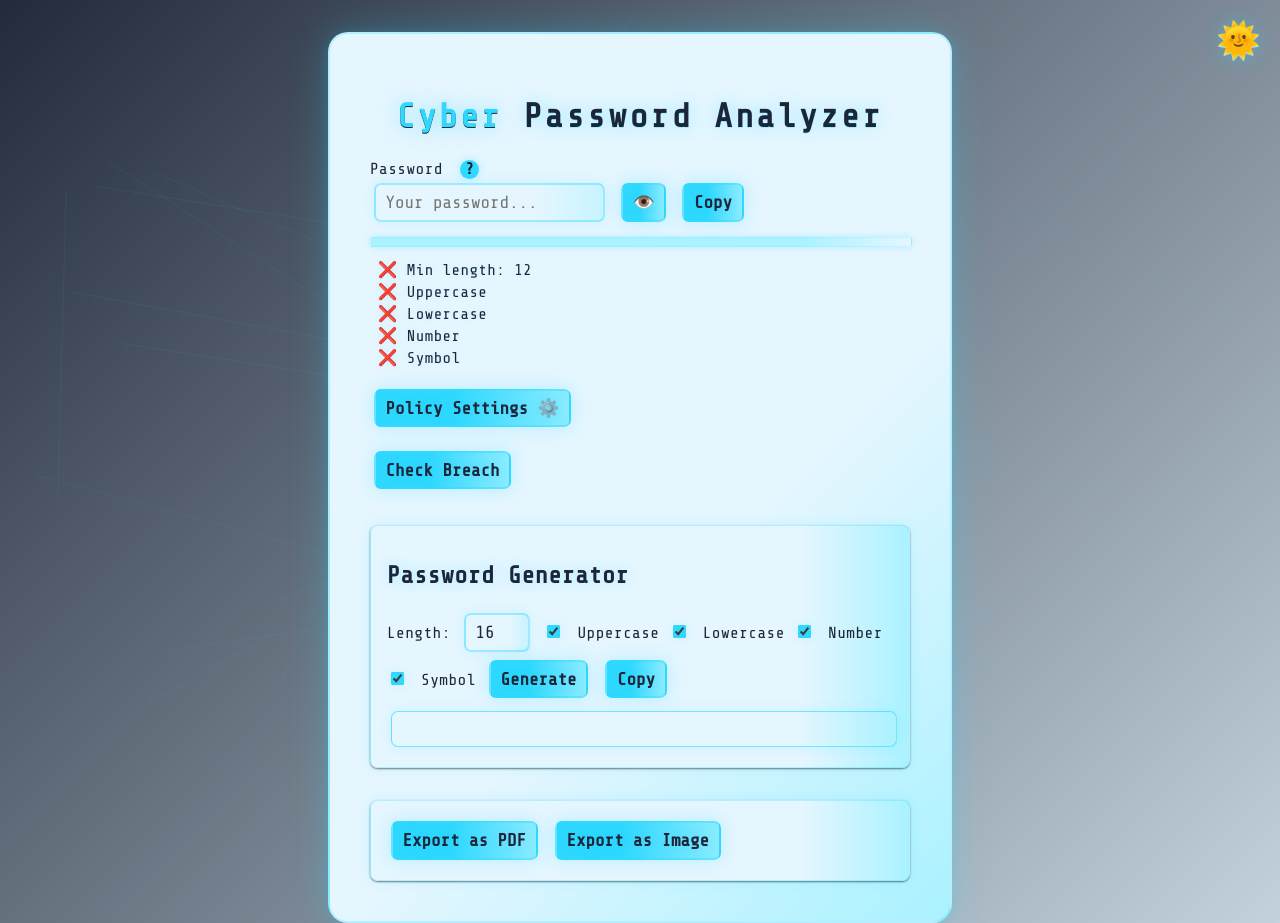
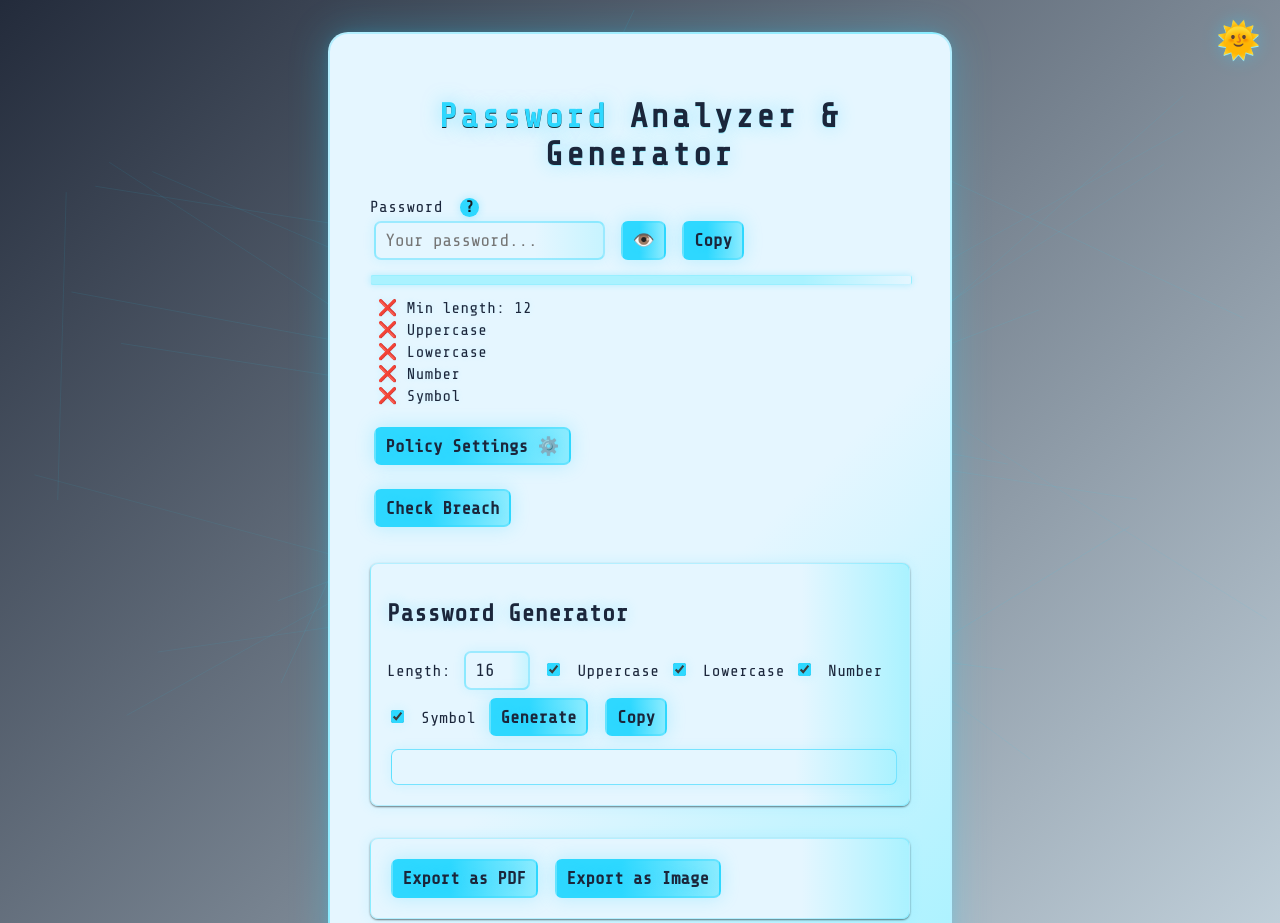
Before and after one commit to elizahamate/password-analyzer, a plain HTML site: page index.html in a window 1280 px wide. Shown: the top 923 px of the page. Drawn offline with nearby package versions, Linux system fonts and the light colour scheme.

Commit message:
Update index.html

```diff
--- a/index.html
+++ b/index.html
@@ -2,7 +2,7 @@
 <html lang="en">
 <head>
     <meta charset="UTF-8">
-    <title>Cyber Password Analyzer</title>
+    <title>Password Generator & Analyzer</title>
     <meta name="viewport" content="width=device-width, initial-scale=1.0">
     <link rel="manifest" href="manifest.json">
     <link href="https://fonts.googleapis.com/css2?family=Share+Tech+Mono&display=swap" rel="stylesheet">
@@ -16,7 +16,7 @@
     </div>
 
     <main class="container" role="main">
-        <h1><span class="cyber">Cyber</span> Password Analyzer</h1>
+        <h1><span class="cyber">Password</span> Analyzer & Generator</h1>
         <form id="passwordForm" autocomplete="off" onsubmit="return false;">
             <label for="password" id="password-label">
                 <span>Password</span>
```
